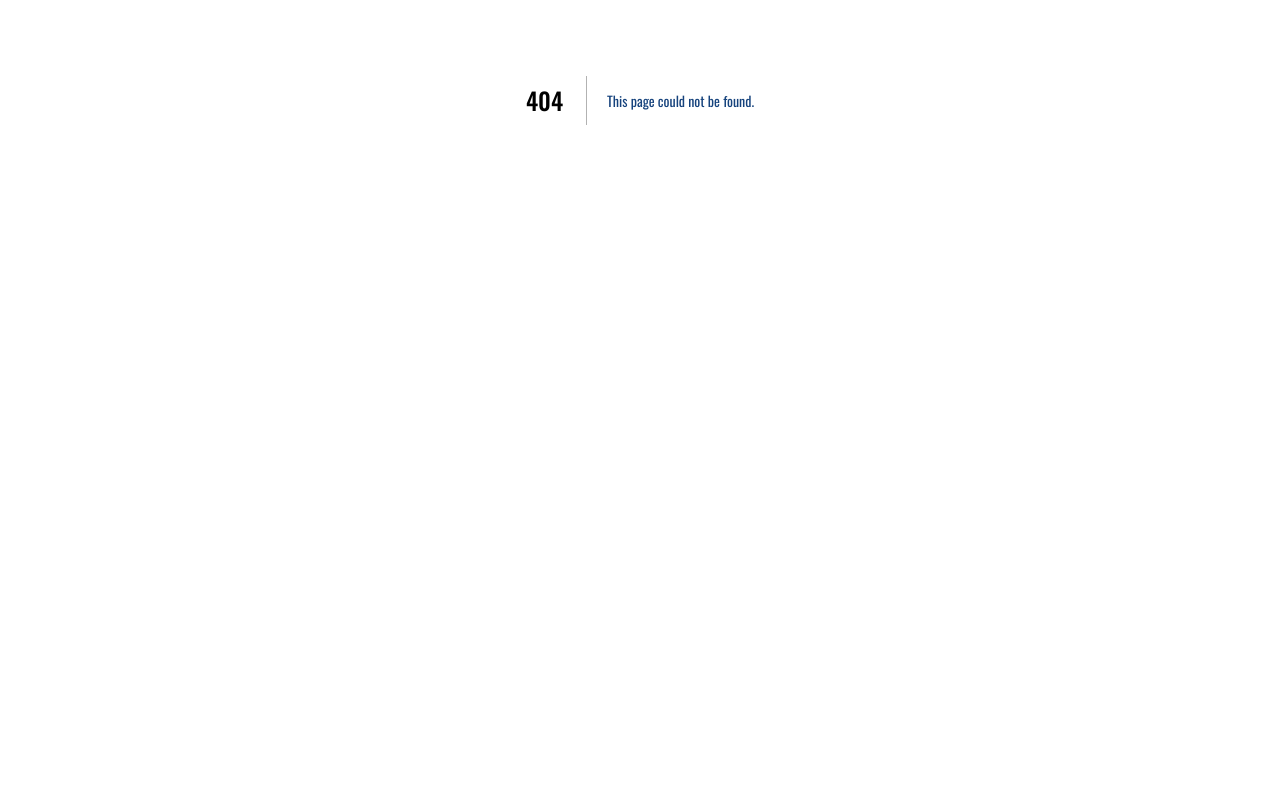
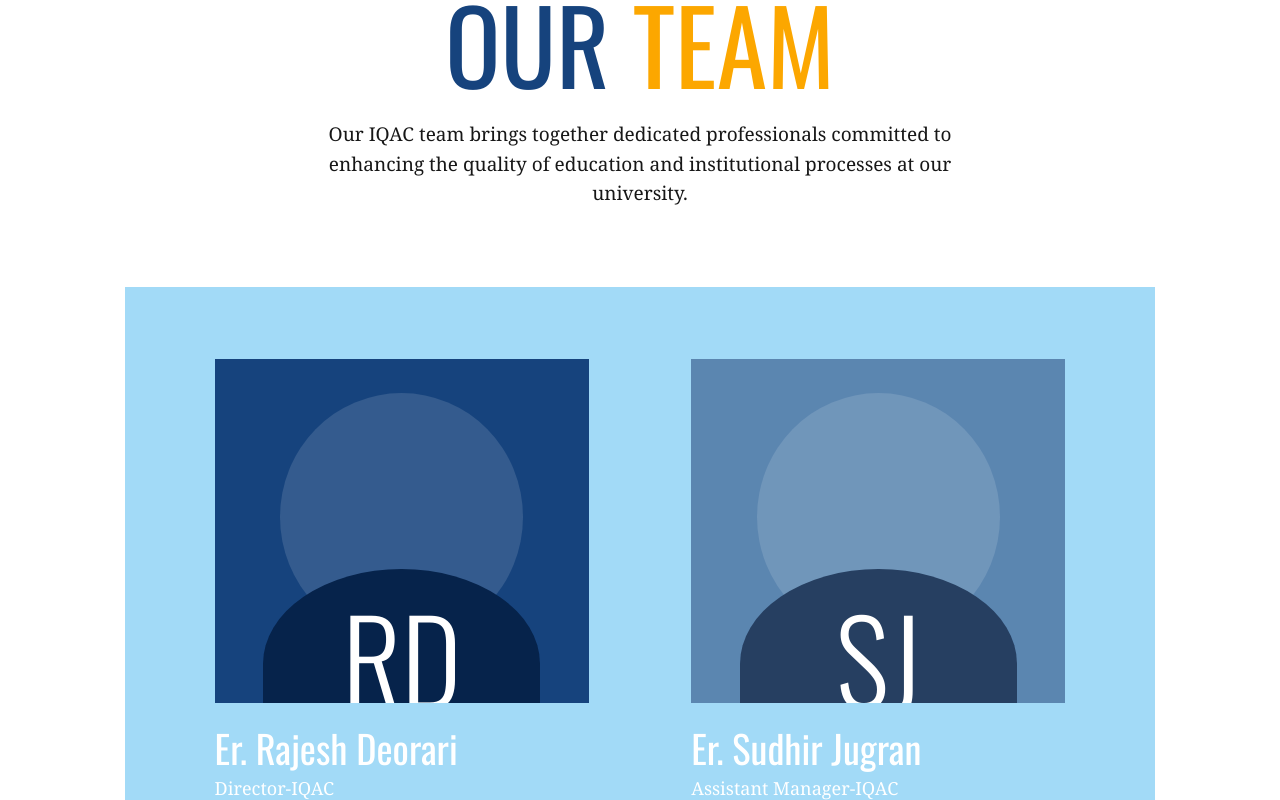
Before and after one commit to Kakrote/iqac, a Next.js app: page /our-team in a window 1280 px wide. Before the commit this address had no page. Shown: the part 300-1100 px from the top of the page. Before the commit the page ends 800 px from the top, so only its background shows below. Built offline with nearby package versions, Linux system fonts and the light colour scheme.

Commit message:
add our team page

```diff
--- a/src/app/globals.css
+++ b/src/app/globals.css
@@ -268,6 +268,193 @@ h1 em {
     height: 580px;
     object-fit: cover;
     width: 100%;
+}
+
+.team-intro {
+    padding-bottom: 105px;
+    padding-top: 118px;
+}
+
+.team-intro-heading {
+    margin: 0 auto;
+    max-width: 720px;
+    text-align: center;
+}
+
+.team-intro-heading h1 {
+    color: var(--blue);
+    font-size: clamp(4rem, 8vw, 7rem);
+    line-height: .95;
+    margin: 20px 0 28px;
+    text-transform: uppercase;
+}
+
+.team-intro-heading h1 em {
+    color: var(--amber);
+    font-style: normal;
+}
+
+.team-intro-heading > p:last-child {
+    font-family: Georgia, serif;
+    font-size: 19px;
+    line-height: 1.55;
+    margin: auto;
+    max-width: 640px;
+}
+
+.team-roster {
+    background: var(--sky, #a2daf7);
+    display: grid;
+    gap: clamp(35px, 8vw, 130px);
+    grid-template-columns: repeat(2, minmax(0, 1fr));
+    margin: 78px auto 0;
+    max-width: 1030px;
+    padding: 72px clamp(28px, 7vw, 100px) 84px;
+}
+
+.team-member h2 {
+    color: white;
+    font-size: clamp(1.7rem, 3vw, 2.6rem);
+    margin-top: 25px;
+}
+
+.team-member p {
+    color: white;
+    font-family: Georgia, serif;
+    font-size: 18px;
+    margin-top: 6px;
+}
+
+.team-portrait {
+    align-items: flex-end;
+    aspect-ratio: 1 / .92;
+    background: var(--blue);
+    display: flex;
+    justify-content: center;
+    overflow: hidden;
+    position: relative;
+}
+
+.team-portrait::before {
+    background: rgb(255 255 255 / 13%);
+    border-radius: 50%;
+    content: "";
+    height: 72%;
+    position: absolute;
+    top: 10%;
+    width: 65%;
+}
+
+.team-portrait::after {
+    background: var(--blue-deep);
+    border-radius: 50% 50% 0 0;
+    bottom: -16%;
+    content: "";
+    height: 55%;
+    position: absolute;
+    width: 74%;
+}
+
+.team-portrait span {
+    color: white;
+    font-family: var(--font-oswald), sans-serif;
+    font-size: clamp(4rem, 9vw, 8rem);
+    font-weight: 300;
+    line-height: .8;
+    position: relative;
+    z-index: 1;
+}
+
+.team-portrait-sky { background: #5b86b0; }
+.team-portrait-sky::after { background: #263f61; }
+
+.criteria-section {
+    background: linear-gradient(112deg, #041b3a, var(--blue));
+    color: white;
+    padding: 95px 0 110px;
+}
+
+.criteria-heading {
+    max-width: 700px;
+}
+
+.criteria-heading h2 {
+    color: white;
+    font-size: clamp(2.5rem, 5vw, 4.7rem);
+    margin-top: 16px;
+    text-transform: none;
+}
+
+.criteria-heading h2 em {
+    color: var(--amber);
+    font-style: normal;
+}
+
+.criteria-grid {
+    display: grid;
+    gap: 18px;
+    grid-template-columns: repeat(3, 1fr);
+    margin-top: 62px;
+}
+
+.criterion-card {
+    background: white;
+    color: var(--blue);
+    min-height: 210px;
+    padding: 25px;
+    position: relative;
+}
+
+.criterion-number {
+    color: var(--amber);
+    font-family: var(--font-oswald), sans-serif;
+    font-size: 34px;
+    line-height: 1;
+}
+
+.criterion-card h3 {
+    font-size: 25px;
+    line-height: 1.1;
+    margin: 22px 0 28px;
+}
+
+.criterion-lead {
+    align-items: center;
+    background: var(--page);
+    display: flex;
+    gap: 12px;
+    padding: 11px;
+    border-radius: 10px;
+}
+
+.criterion-avatar {
+    align-items: center;
+    background: var(--amber);
+    border-radius: 50%;
+    color: var(--blue-deep);
+    display: flex;
+    font-family: var(--font-oswald), sans-serif;
+    font-size: 19px;
+    height: 35px;
+    justify-content: center;
+    width: 35px;
+}
+
+.criterion-lead strong,
+.criterion-lead small {
+    display: block;
+}
+
+.criterion-lead strong {
+    font-family: var(--font-instrument), sans-serif;
+    font-size: 13px;
+}
+
+.criterion-lead small {
+    color: var(--muted);
+    font-family: var(--font-instrument), sans-serif;
+    font-size: 11px;
+    margin-top: 3px;
 }
 
 .iqac-section {
@@ -873,6 +1060,35 @@ footer {
         height: 340px;
     }
 
+    .team-intro {
+        padding-bottom: 75px;
+        padding-top: 75px;
+    }
+
+    .team-intro-heading h1 {
+        font-size: clamp(3.5rem, 17vw, 6rem);
+    }
+
+    .team-roster {
+        gap: 42px;
+        grid-template-columns: 1fr;
+        margin-top: 55px;
+        padding: 42px 25px 50px;
+    }
+
+    .team-member h2 {
+        margin-top: 18px;
+    }
+
+    .criteria-section {
+        padding: 75px 0 80px;
+    }
+
+    .criteria-grid {
+        grid-template-columns: 1fr;
+        margin-top: 42px;
+    }
+
     .iqac-intro {
         padding: 65px 22px;
     }
--- /dev/null
+++ b/src/app/our-team/page.tsx
@@ -0,0 +1,64 @@
+import Header from "@/components/Header";
+import Footer from "@/components/Footer";
+import VideoGallery from "@/components/VideoGallery";
+import NewsEvents from "@/components/NewsEvents";
+import Reveal from "@/components/Reveal";
+import teamData from "@/data/ourteam.json";
+
+const team = teamData.members;
+const criteria = teamData.criteria.items;
+
+function TeamPortrait({ member }: { member: (typeof team)[number] }) {
+    return (
+        <article className="team-member">
+            <div className={`team-portrait ${member.tone}`} aria-label={`${member.name} portrait placeholder`}>
+                <span>{member.initials}</span>
+            </div>
+            <h2>{member.name}</h2>
+            <p>{member.role}</p>
+        </article>
+    );
+}
+
+export default function OurTeamPage() {
+    return (
+        <main>
+            <Header />
+            <section className="team-intro section-shell" id="teams">
+                <Reveal className="team-intro-heading">
+                    <p className="eyebrow">{teamData.intro.eyebrow}</p>
+                    <h1>{teamData.intro.title[0]} <em>{teamData.intro.title[1]}</em></h1>
+                    <p>{teamData.intro.text}</p>
+                </Reveal>
+                <div className="team-roster">
+                    {team.map((member) => <TeamPortrait key={member.name} member={member} />)}
+                </div>
+            </section>
+
+            <section className="criteria-section" aria-labelledby="criteria-title">
+                <div className="section-shell">
+                    <Reveal className="criteria-heading">
+                        <p className="eyebrow light">{teamData.criteria.eyebrow}</p>
+                        <h2 id="criteria-title">{teamData.criteria.title[0]} <em>{teamData.criteria.title[1]}</em></h2>
+                    </Reveal>
+                    <div className="criteria-grid">
+                        {criteria.map((criterion) => (
+                            <article className="criterion-card" key={criterion.number}>
+                                <span className="criterion-number">{criterion.number}</span>
+                                <h3>{criterion.title}</h3>
+                                <div className="criterion-lead">
+                                    <span className="criterion-avatar">{criterion.lead.slice(0, 1)}</span>
+                                    <span><strong>{criterion.lead}</strong><small>{criterion.role}</small></span>
+                                </div>
+                            </article>
+                        ))}
+                    </div>
+                </div>
+            </section>
+
+            <VideoGallery />
+            <NewsEvents />
+            <Footer />
+        </main>
+    );
+}
--- /dev/null
+++ b/src/data/ourteam.json
@@ -0,0 +1,63 @@
+{
+  "intro": {
+    "eyebrow": "Internal Quality Assurance Cell",
+    "title": ["Our", "team"],
+    "text": "Our IQAC team brings together dedicated professionals committed to enhancing the quality of education and institutional processes at our university."
+  },
+  "members": [
+    {
+      "initials": "RD",
+      "name": "Er. Rajesh Deorari",
+      "role": "Director-IQAC",
+      "tone": "team-portrait-blue"
+    },
+    {
+      "initials": "SJ",
+      "name": "Er. Sudhir Jugran",
+      "role": "Assistant Manager-IQAC",
+      "tone": "team-portrait-sky"
+    }
+  ],
+  "criteria": {
+    "eyebrow": "Quality in action",
+    "title": ["University criterion heads", "& coordinators"],
+    "items": [
+      {
+        "number": "01",
+        "title": "Curricular Aspects",
+        "lead": "Academic Quality Team",
+        "role": "Criterion lead"
+      },
+      {
+        "number": "02",
+        "title": "Teaching & Learning",
+        "lead": "Faculty Development Team",
+        "role": "Criterion lead"
+      },
+      {
+        "number": "03",
+        "title": "Research & Innovation",
+        "lead": "Research Quality Team",
+        "role": "Criterion lead"
+      },
+      {
+        "number": "04",
+        "title": "Infrastructure",
+        "lead": "Campus Quality Team",
+        "role": "Criterion lead"
+      },
+      {
+        "number": "05",
+        "title": "Student Support",
+        "lead": "Student Experience Team",
+        "role": "Criterion lead"
+      },
+      {
+        "number": "06",
+        "title": "Governance",
+        "lead": "Institutional Review Team",
+        "role": "Criterion lead"
+      }
+    ]
+  }
+}
--- a/src/data/site.json
+++ b/src/data/site.json
@@ -1,7 +1,7 @@
 {
   "brand": { "name": "Uttaranchal University", "subtitle": "Dehradun", "location": "Dehradun, India" },
   "navigation": [
-    { "label": "Our teams", "href": "#teams" },
+    { "label": "Our teams", "href": "/our-team" },
     { "label": "Outcomes", "href": "#outcomes" },
     { "label": "Sustainability", "href": "#sustainability" }
   ],
```
Also changed, not shown: our team.png (added), 1 other file (tests, documents, lock files or other folders).
